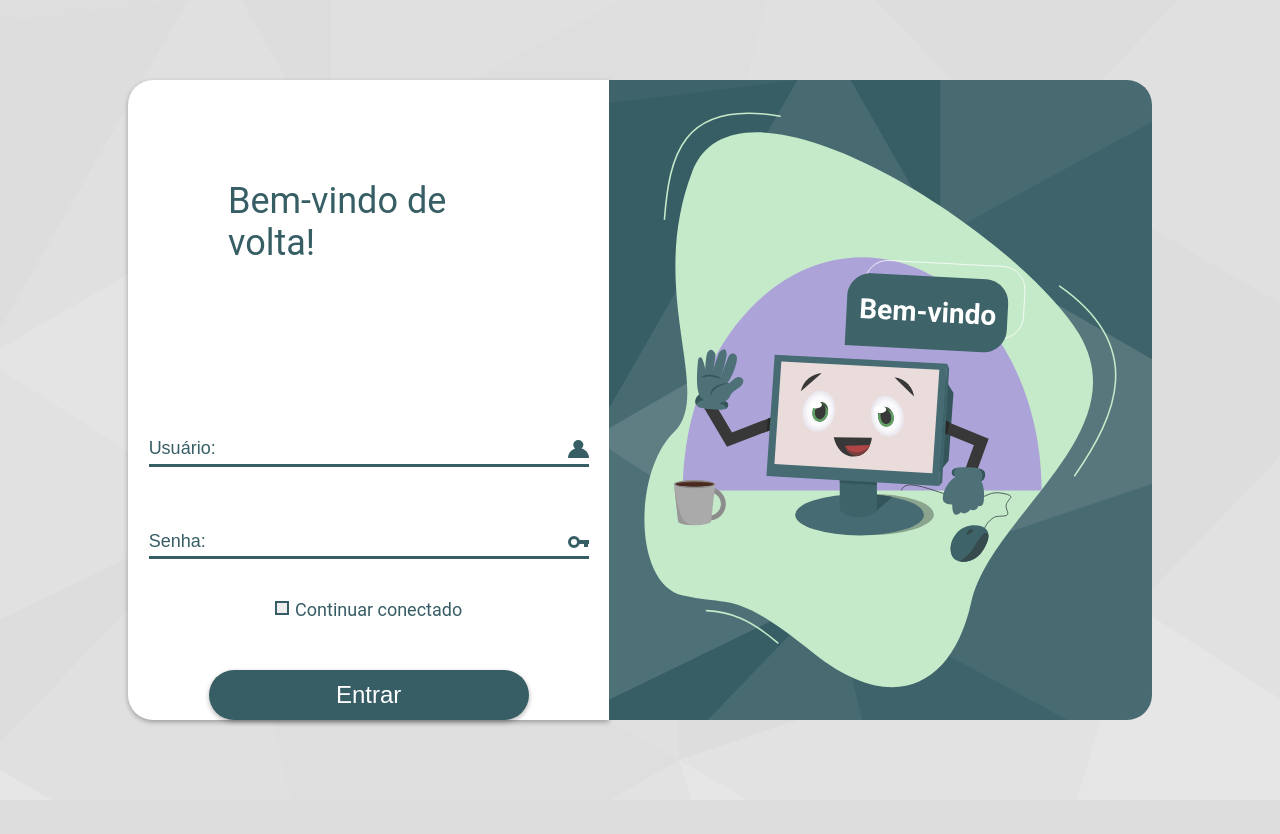
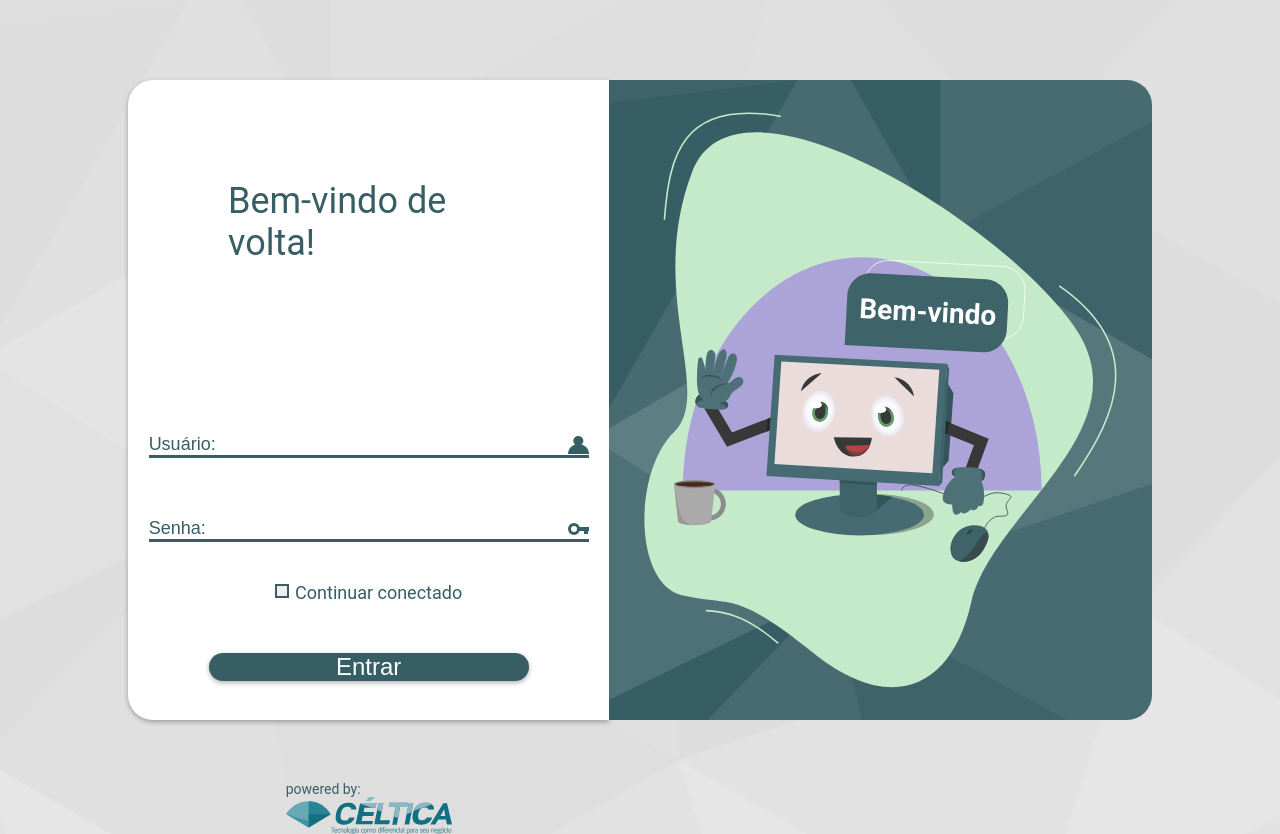
Before and after one commit to Daniel-Celtica/Dashboard, a React (Create React App) app: page / in a window 1280 px wide. Before the commit the page ends 800 px from the top, so only its background shows below. Built offline with nearby package versions, Linux system fonts and the light colour scheme.

Commit message:
Logo tela login

```diff
--- a/src/App.css
+++ b/src/App.css
@@ -219,7 +219,17 @@ body{
     -webkit-transform: rotate(45deg);
     -ms-transform: rotate(45deg);
     transform: rotate(45deg);
-  }
+}
+
+.footer {
+    display: flex;
+    flex-direction: column;
+    margin-top: 100px;
+}
+
+.footer label{
+    font-size: 14px;
+}
 
 /**************************************************/
 /*SIDE MENU*/
--- a/src/pages/Login/login.js
+++ b/src/pages/Login/login.js
@@ -1,4 +1,5 @@
 import wellcome from "../../assets/wellcomemsg.svg";
+import logo from "../../assets/logo.svg";
 
 export default function Login(){
     return(
@@ -14,6 +15,10 @@ export default function Login(){
                     </label>
                     {/* <label><input type="checkbox" id="chkbox" name="chkbox"></input>Continuar conectado</label> */}
                     <input type="submit" value="Entrar" className="btnEntrar"></input>
+                    <div className="footer">
+                        <label>powered by:</label>
+                        <img src={logo}/>
+                    </div>
                 </form >
                 <div className="headerLogin">
                     <img className="loginMsg" src={wellcome} alt="Bem-vindo"/>
```
